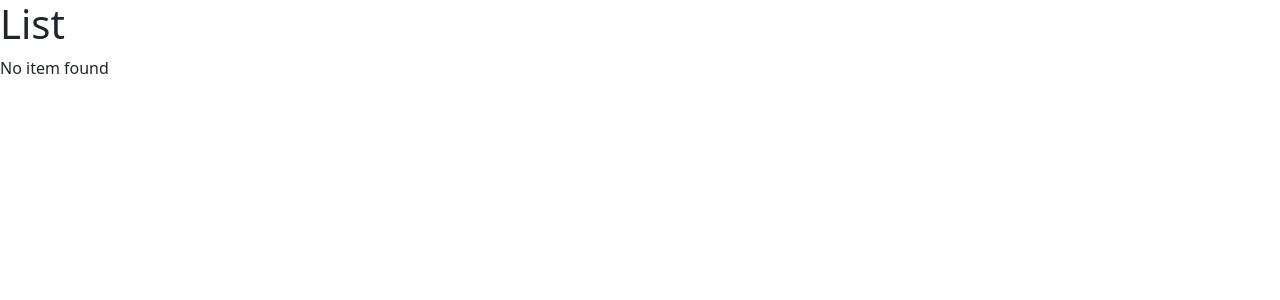
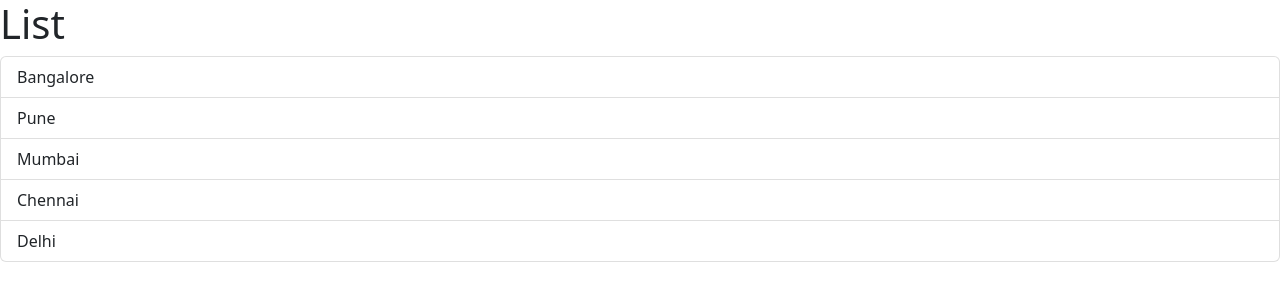
Before and after one commit to vishalw28/vite-project, a React (Vite) app: page / in a window 1280 px wide. Shown: the top 300 px of the page. Built offline with nearby package versions, Linux system fonts and the light colour scheme.

Commit message:
Added event handler using const or function

```diff
--- a/src/components/ListGroup.tsx
+++ b/src/components/ListGroup.tsx
@@ -1,11 +1,15 @@
 function ListGroup() {
   const items = ["Bangalore", "Pune", "Mumbai", "Chennai", "Delhi"];
 
-  items.length = 0;
+  //   const message = items.length === 0 ? <p>No item found</p> : null;
+  // More concise way to write the code without null.
+  const message = items.length === 0 && <p>No item found</p>;
 
-//   const message = items.length === 0 ? <p>No item found</p> : null;
-    // More concise way to write the code without null.
-  const message = items.length === 0 && <p>No item found</p>;
+  // Event Handler
+  const handleClick = (event: MouseEvent) => {
+    // console.log("Clicked " + item + ", index=" + index)
+        console.log(event)
+    };
 
   return (
     /**
@@ -24,9 +28,20 @@ function ListGroup() {
       <h1>List</h1>
       {message}
       <ul className="list-group">
-        {items.map((item) => (
-          <li key={item}>{item}</li>
-        ))}
+        {items.map(
+          (
+            item,
+            index, // Here index parameter is optional.
+          ) => (
+            <li
+              className="list-group-item"
+              key={item}
+              onClick={handleClick}
+            >
+              {item}
+            </li>
+          ),
+        )}
       </ul>
     </>
   );
```
